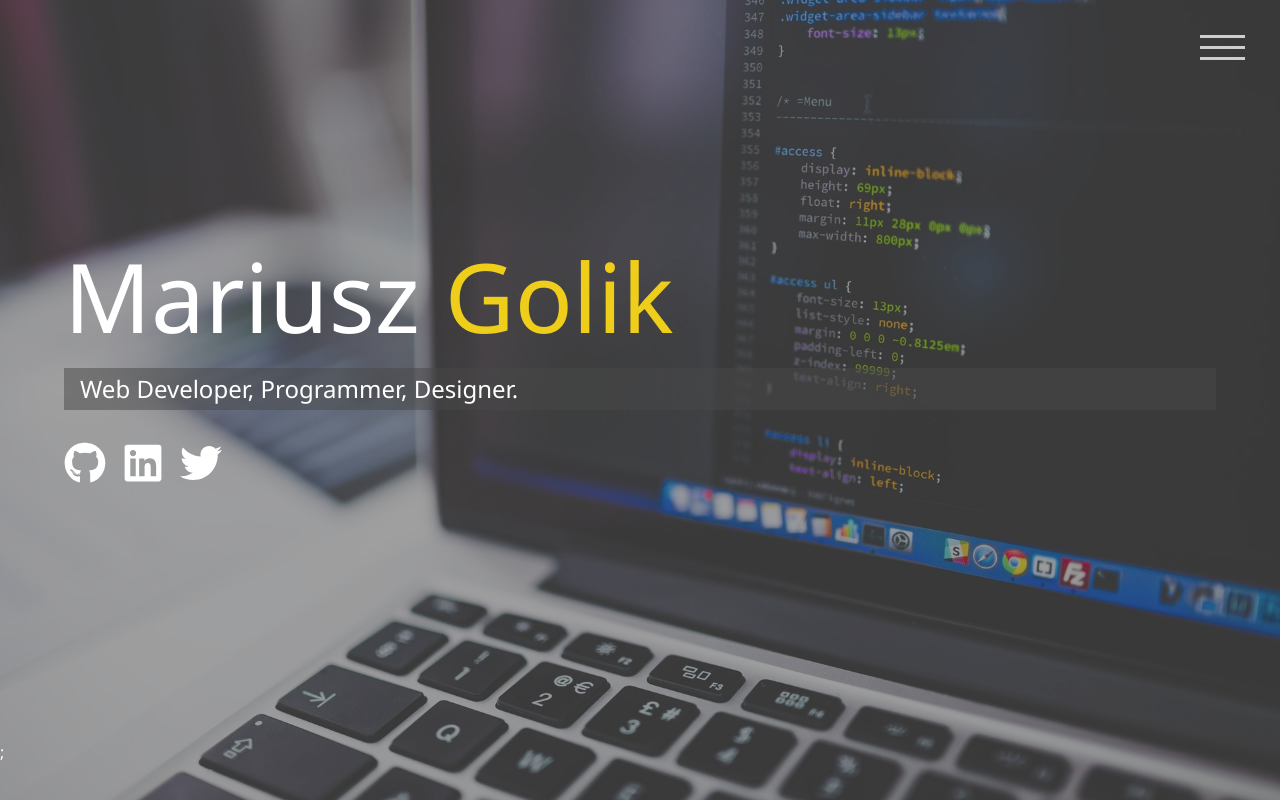
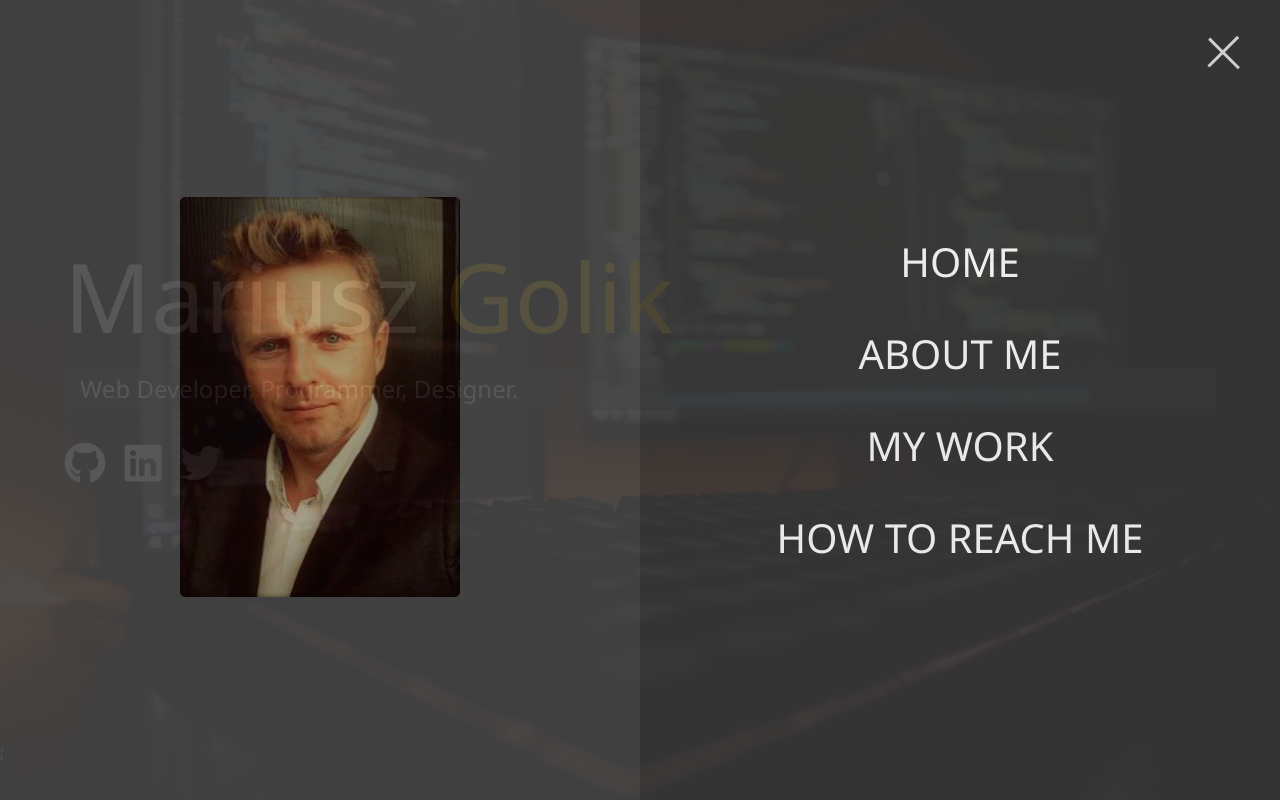
Before and after one commit to jacob-majcen/cv-portfolio-next, a Next.js app: page / in a window 1280 px wide. Both pictures are taken after a click on the element 1222 px from the left and 51 px from the top of the page. Built offline with nearby package versions, Linux system fonts and the light colour scheme.

Commit message:
Menu functionality added and styles on home page

```diff
--- a/components/Background.js
+++ b/components/Background.js
@@ -6,7 +6,7 @@ function Background() {
     <div className={styles.container}>
       <Image
         alt="code on monitor"
-        src="/images/background.jpg"
+        src="/images/code_003.jpg"
         layout="fill"
         objectFit="cover"
         objectPosition="center top"
--- a/components/Header.js
+++ b/components/Header.js
@@ -1,36 +1,64 @@
-function Header() {
+import Image from "next/image";
+import Link from "next/link";
+import { useState } from "react";
+
+function Header(props) {
+  const [menu, setShowMenu] = useState(true);
+
+  const openMenuHandler = () => setShowMenu(!menu);
+  const closeMenuHandler = () => setShowMenu(true);
+
   return (
     <header>
-      <div className="menu-btn">
+      <div
+        className={menu ? "menu-btn" : "menu-btn close"}
+        onClick={openMenuHandler}
+      >
         <div className="btn-line"></div>
         <div className="btn-line"></div>
         <div className="btn-line"></div>
       </div>
 
-      <nav className="menu">
-        <div className="menu-branding">
-          <div className="portrait"></div>
+      <nav className={menu ? "menu" : "menu show"}>
+        <div className={menu ? "menu-branding" : "menu-branding show"}>
+          <div className="portrait-img-2">
+            <Image
+              src="/images/ed33.jpg"
+              width={280}
+              height={400}
+              quality={100}
+              className="portrait-img"
+            />
           </div>
-        <ul className="menu-nav">
-          <li className="nav-item current">
-            <a href="index.html" className="nav-link">
+        </div>
+        <ul className={menu ? "menu-nav" : "menu-nav show"}>
+          <li className={menu ? "nav-item current" : "nav-item show"}>
+            <Link href="/">
+              <a className="nav-link" onClick={closeMenuHandler}>
                 Home
               </a>
+            </Link>
           </li>
-          <li className="nav-item">
-            <a href="about.html" className="nav-link">
+          <li className={menu ? "nav-item" : "nav-item show"}>
+            <Link href="about.html">
+              <a className="nav-link" onClick={closeMenuHandler}>
                 About Me
               </a>
+            </Link>
           </li>
-          <li className="nav-item">
-            <a href="work.html" className="nav-link">
+          <li className={menu ? "nav-item" : "nav-item show"}>
+            <Link href="work.html">
+              <a className="nav-link" onClick={closeMenuHandler}>
                 My Work
               </a>
+            </Link>
           </li>
-          <li className="nav-item">
-            <a href="contact.html" className="nav-link">
+          <li className={menu ? "nav-item" : "nav-item show"}>
+            <Link href="contact.html">
+              <a className="nav-link" onClick={closeMenuHandler}>
                 How To Reach Me
               </a>
+            </Link>
           </li>
         </ul>
       </nav>
--- a/styles/globals.css
+++ b/styles/globals.css
@@ -7,9 +7,9 @@
   transition: all 0.5s ease-out;
 }
 .menu-btn .btn-line {
-  width: 45px;
+  width: 42px;
   height: 3px;
-  margin: 0 0 8px 0;
+  margin: 0 0 6px 0;
   background: rgb(207, 206, 204);
   transition: all 0.5s ease-out;
 }
@@ -66,12 +66,9 @@
 .menu-branding.show {
   transform: translate3d(0, 0, 0);
 }
-.menu-branding .portrait {
-  width: 250px;
-  height: 250px;
-  /* background: url("../img/portrait.jpg"); */
-  border-radius: 50%;
-  border: solid 3px #eece1a;
+
+.portrait-img {
+  border-radius: 5px;
 }
 .menu .nav-item {
   transform: translate3d(600px, 0, 0);
@@ -148,6 +145,10 @@ h3.sm-heading {
   margin-bottom: 2rem;
   padding: 0.2rem 1rem;
   background: rgba(73, 73, 73, 0.5);
+}
+
+.lg-heading.hide {
+  display: none;
 }
 
 header {
@@ -299,8 +300,7 @@ header {
     height: 25vh;
     transform: translate3d(100%, 0, 0);
   }
-  .menu-branding .portrait {
-    /* background: url("../img/portrait_small.jpg"); */
+  .menu-branding .portrait-img-2 {
     width: 150px;
     height: 150px;
   }
```
Lines whose indentation alone changed are shown as unchanged.
